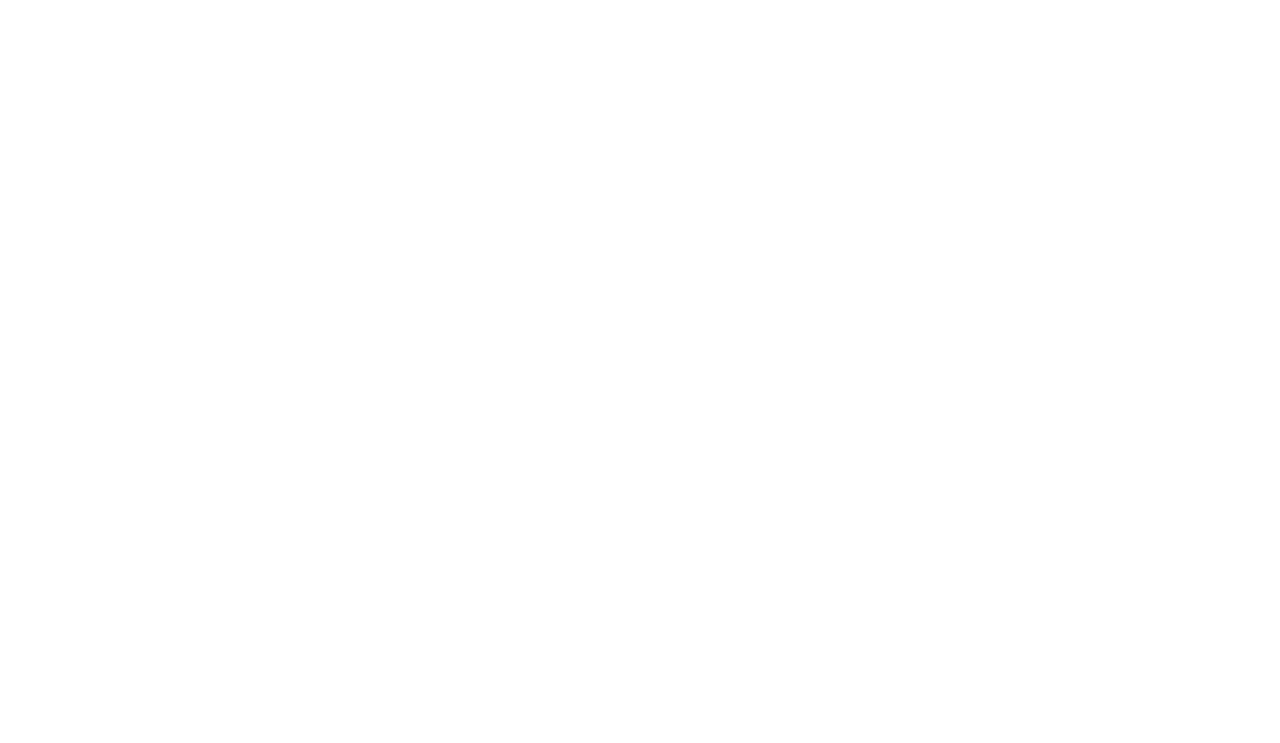
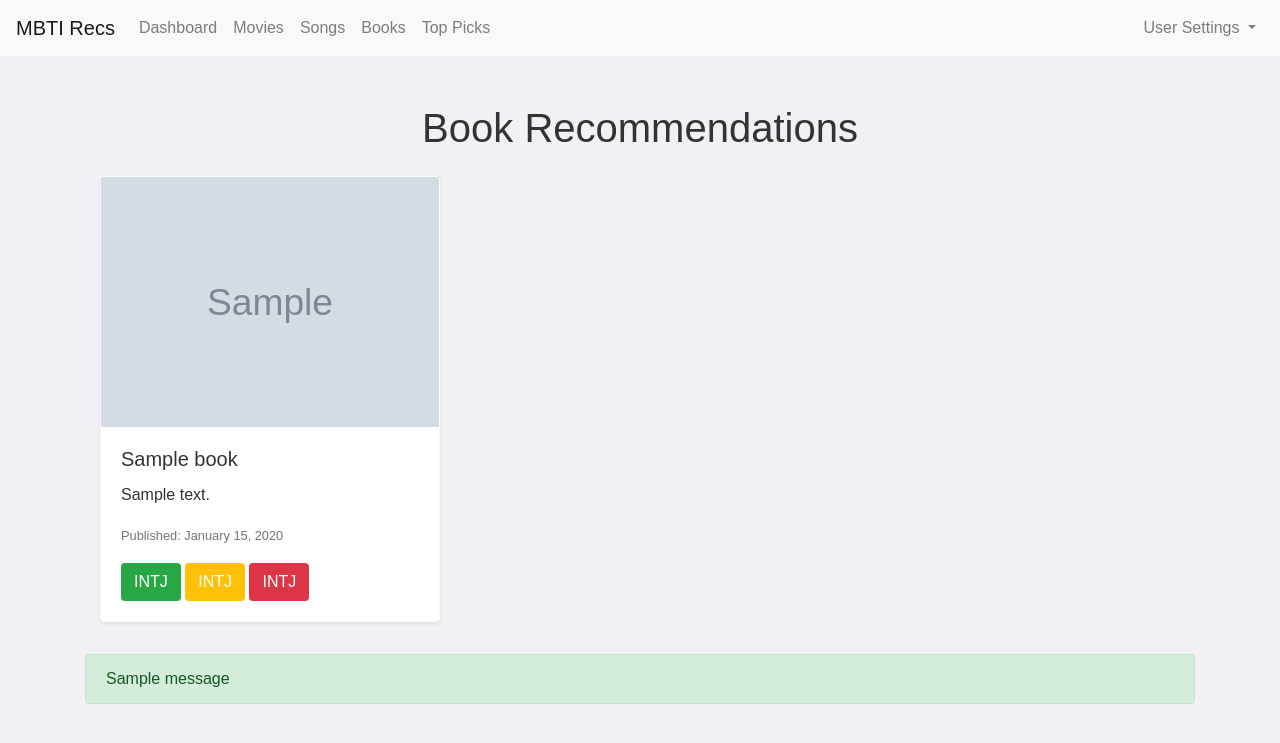
Before and after one commit to laibak24/PersonaPicks, a Django app: page /books/ in a window 1280 px wide. Before the commit the part shown is empty. Shown: the top 743 px of the page. Run offline with Django 5.2, Linux system fonts and the light colour scheme; tables that the repository leaves empty hold one stand-in row (values such as "Sample post"); grey boxes marked "Sample" are stand-in pictures; one stand-in notice (Sample message) is shown; some libraries are stand-ins or nearby versions.

Commit message:
Add and Remove from Readlist

```diff
--- a/website/templates/books.html
+++ b/website/templates/books.html
@@ -0,0 +1,63 @@
+{% extends 'base.html' %}
+{% load static %}
+{% block title %}Book Recommendations{% endblock %}
+
+{% block content %}
+<div class="container mt-5">
+    <h1 class="mb-4 text-center">Book Recommendations</h1>
+
+    <!-- Success Message -->
+    {% if message %}
+    <div class="alert alert-success" role="alert">
+        {{ message }}
+    </div>
+    {% endif %}
+
+    <div class="row">
+        {% for book in books %}
+        <div class="col-md-4 mb-4">
+            <div class="card shadow-sm border-light">
+                <img src="{% if book.image %}{{ book.image.url }}{% else %}{% static 'default_book.jpg' %}{% endif %}"
+                     alt="{{ book.title }}" class="card-img-top" style="height: 250px; object-fit: cover;">
+                <div class="card-body">
+                    <h5 class="card-title">{{ book.title }}</h5>
+                    <p class="card-text">{{ book.description }}</p>
+                    <p class="card-text">
+                        <small class="text-muted">Published: {{ book.publication_year|date:"F d, Y" }}</small>
+                    </p>
+
+                    <!-- Check if the book is already in the readlist -->
+                    {% if request.user.is_authenticated %}
+                        {% with readlist=request.user.readlist %}
+                            {% if readlist and book in readlist.books.all %}
+                                <!-- Remove from Readlist Form -->
+                                <form action="{% url 'remove_from_readlist' book.book_id %}" method="post">
+                                    {% csrf_token %}
+                                    <button type="submit" class="btn btn-danger">Remove from Readlist</button>
+                                </form>
+                            {% else %}
+                                <!-- Add to Readlist Form -->
+                                <form action="{% url 'add_to_readlist' book.book_id %}" method="post">
+                                    {% csrf_token %}
+                                    <button type="submit" class="btn btn-primary">Add to Readlist</button>
+                                </form>
+                            {% endif %}
+                        {% endwith %}
+                    {% endif %}
+
+                    <div class="mt-3">
+                        <button class="btn" style="background-color: #28a745; color: white;">{{ book.first_preference }}</button>
+                        <button class="btn" style="background-color: #ffc107; color: white;">{{ book.second_preference }}</button>
+                        <button class="btn" style="background-color: #dc3545; color: white;">{{ book.third_preference }}</button>
+                    </div>
+                </div>
+            </div>
+        </div>
+        {% empty %}
+        <div class="col-12">
+            <p>No books found.</p>
+        </div>
+        {% endfor %}
+    </div>
+</div>
+{% endblock %}
--- a/website/urls.py
+++ b/website/urls.py
@@ -13,7 +13,9 @@ urlpatterns = [
     path('movies/', views.movies_view, name='movies'),
     path('songs/', views.songs_view, name='songs'),
     path('add_to_watchlist/<int:movie_id>/', views.add_to_watchlist, name='add_to_watchlist'),
+    path('add_to_readlist/<int:book_id>/', views.add_to_readlist, name='add_to_readlist'),
     path('remove_from_watchlist/<int:movie_id>/', views.remove_from_watchlist, name='remove_from_watchlist'),
+    path('remove_from_readlist/<int:book_id>/', views.remove_from_readlist, name='remove_from_readlist'),
 
 
 ]
--- a/website/views.py
+++ b/website/views.py
@@ -12,23 +12,6 @@ from django.contrib import messages  # Import for messages
 
 def home(request):
     return render(request, 'home.html')
-
-
-
-
-@login_required
-@require_POST
-def remove_from_watchlist(request, movie_id):
-    movie = get_object_or_404(Movie, pk=movie_id)
-    watchlist = Watchlist.objects.filter(watchlist_user=request.user).first()
-
-    if watchlist and movie in watchlist.movies.all():
-        watchlist.movies.remove(movie)
-        messages.success(request, f"'{movie.title}' has been removed from your watchlist.")
-    else:
-        messages.warning(request, f"'{movie.title}' is not in your watchlist.")
-
-    return redirect('dashboard')
 
 # User Registration View
 def register(request):
@@ -146,3 +129,49 @@ def add_to_watchlist(request, movie_id):
     # Fetch all movies again and pass the message back to the template
     movies = Movie.objects.all().order_by('title')
     return render(request, 'movies.html', {'movies': movies, 'message': message})
+
+@login_required
+@require_POST
+def add_to_readlist(request, book_id):
+    book = get_object_or_404(Book, pk=book_id)
+    readlist, created = Readlist.objects.get_or_create(readlist_user=request.user)
+
+    if book not in readlist.books.all():
+        readlist.books.add(book)
+        message = f"'{book.title}' has been added to your readlist."
+
+    else:
+        message = f"'{book.title}' is already in your watchlist."
+
+    # Fetch all movies again and pass the message back to the template
+    books = Book.objects.all().order_by('title')
+    return render(request, 'books.html', {'books': books, 'message': message})
+
+
+@login_required
+@require_POST
+def remove_from_watchlist(request, movie_id):
+    movie = get_object_or_404(Movie, pk=movie_id)
+    watchlist = Watchlist.objects.filter(watchlist_user=request.user).first()
+
+    if watchlist and movie in watchlist.movies.all():
+        watchlist.movies.remove(movie)
+        messages.success(request, f"'{movie.title}' has been removed from your watchlist.")
+    else:
+        messages.warning(request, f"'{movie.title}' is not in your watchlist.")
+
+    return redirect('dashboard')
+
+@login_required
+@require_POST
+def remove_from_readlist(request, book_id):
+    book = get_object_or_404(Book, pk=book_id)
+    readlist = Readlist.objects.filter(readlist_user=request.user).first()
+
+    if readlist and book in readlist.books.all():
+        readlist.books.remove(book)
+        messages.success(request, f"'{book.title}' has been removed from your readlist.")
+    else:
+        messages.warning(request, f"'{book.title}' is not in your readlist.")
+
+    return redirect('dashboard')
```
Also changed, not shown: website/source_scripts/populate_books.sql (added, +7 -0 lines), website/templates/dashboard.html (+15 -10 lines), media/book_images/1984.jpg (added), media/book_images/pride_and_prejudice.jpg (added), media/book_images/the_alchemist.jpg (added), media/book_images/the_great_gatsby.jpg (added), media/book_images/to_kill_a_mockingbird.jpg (added), website/static/book_images/1984.jpg (added), website/static/book_images/pride_and_prejudice.jpg (added), website/static/book_images/the_alchemist.jpg (added), website/static/book_images/the_great_gatsby.jpg (added), website/static/book_images/to_kill_a_mockingbird.jpg (added).
